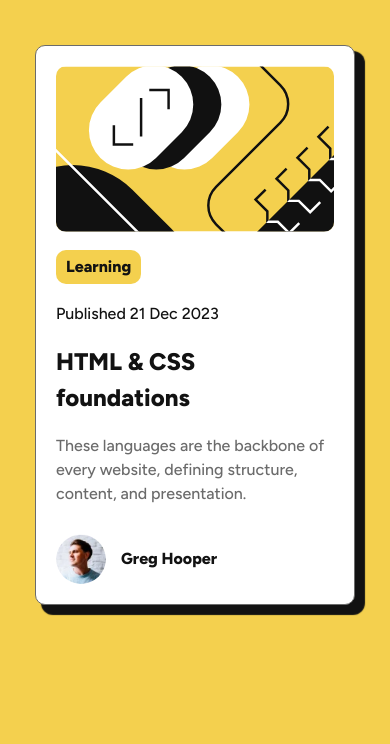
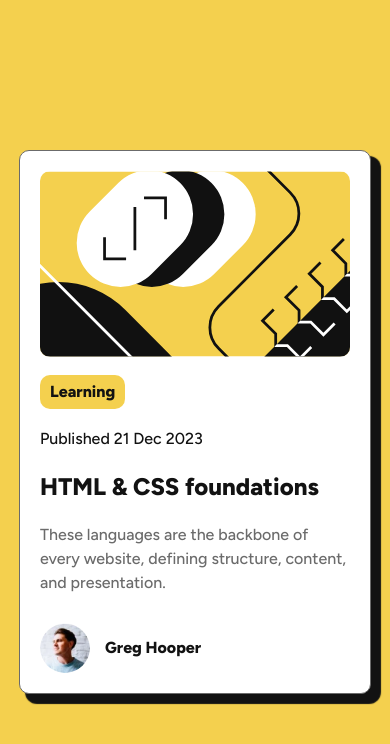
Before and after one commit to ffozdemir/blog-preview-card-main, a plain HTML site: page index.html in a window 390 px wide. Drawn offline with Linux system fonts and the light colour scheme.

Commit message:
refactor card layout and styles for improved readability and responsiveness

```diff
--- a/index.html
+++ b/index.html
@@ -17,16 +17,17 @@
     <link rel="stylesheet" href="./style.css" />
   </head>
   <body>
+    <main>
       <div class="card-container">
         <img
           class="card-image"
           src="./assets/images/illustration-article.svg"
           alt="illustration of a blog post"
         />
-      <p>Learning</p>
-      <p>Published 21 Dec 2023</p>
-      <h2>HTML & CSS foundations</h2>
-      <p>
+        <p class="card-subject">Learning</p>
+        <p>Published <time datetime="2023-12-21">21 Dec 2023</time></p>
+        <h2><a href="#">HTML & CSS foundations</a></h2>
+        <p class="card-text">
           These languages are the backbone of every website, defining structure,
           content, and presentation.
         </p>
@@ -35,5 +36,6 @@
           <p>Greg Hooper</p>
         </div>
       </div>
+    </main>
   </body>
 </html>
--- a/style.css
+++ b/style.css
@@ -5,14 +5,18 @@
   --white: hsl(0, 0%, 100%);
   --gray-500: hsl(0, 0%, 42%);
   --gray-950: hsl(0, 0%, 7%);
-  --font-size: 16px;
+  --font-size: 1rem;
   --font-family: "Figtree", sans-serif;
   --font-weight-500: 500;
   --font-weight-800: 800;
   --border-radius: 10px;
+  --box-shadow: 8px 8px 1px 2px var(--gray-950);
+  --padding-card: 20px;
 }
 
-* {
+*,
+*::before,
+*::after {
   margin: 0;
   padding: 0;
   box-sizing: border-box;
@@ -20,53 +24,62 @@
 
 body {
   background-color: var(--yellow);
+  display: flex;
+  justify-content: center;
+  align-items: center;
+  min-height: 100vh;
+  font-family: var(--font-family);
+  padding: 16px;
 }
 
 .card-container {
   display: flex;
   flex-direction: column;
-  justify-content: center;
   align-items: flex-start;
   gap: 18px;
-  width: 320px;
-  margin: 45px auto;
-  padding: 20px;
+  max-width: 22rem;
+  padding: var(--padding-card);
   background-color: var(--white);
   border-radius: var(--border-radius);
   border: 1px solid var(--gray-500);
-  box-shadow: 8px 8px 1px 2px var(--gray-950);
+  box-shadow: var(--box-shadow);
   line-height: 1.5;
   color: var(--gray-950);
   font-size: var(--font-size);
-  font-family: var(--font-family);
 }
 
-.card-container > img + p {
+.card-subject {
   font-weight: var(--font-weight-800);
   background-color: var(--yellow);
   padding: 5px 10px;
   border-radius: var(--border-radius);
 }
 
-.card-container h2 + p {
+.card-text {
   font-weight: var(--font-weight-500);
   color: var(--gray-500);
 }
 
-.card-container h2:active {
+.card-container h2 a {
+  font-size: 1.5rem;
+  font-weight: var(--font-weight-800);
+  color: var(--gray-950);
+  text-decoration: none;
+}
+
+.card-container a:active {
   cursor: pointer;
   color: var(--yellow);
 }
 
-.card-container > img {
-  width: 100%;
-  height: auto;
+.card-image {
+  max-width: 100%;
   border-radius: var(--border-radius);
+  display: block;
 }
 
 .card-avatar {
   display: flex;
-  justify-content: center;
   align-items: center;
   gap: 15px;
   margin-top: 10px;
@@ -78,9 +91,3 @@ body {
   height: 50px;
   border-radius: 50%;
 }
-
-@media screen and (min-width: 768px) {
-  .card-container {
-    width: 380px;
-  }
-}
```
Lines whose indentation alone changed are shown as unchanged.
